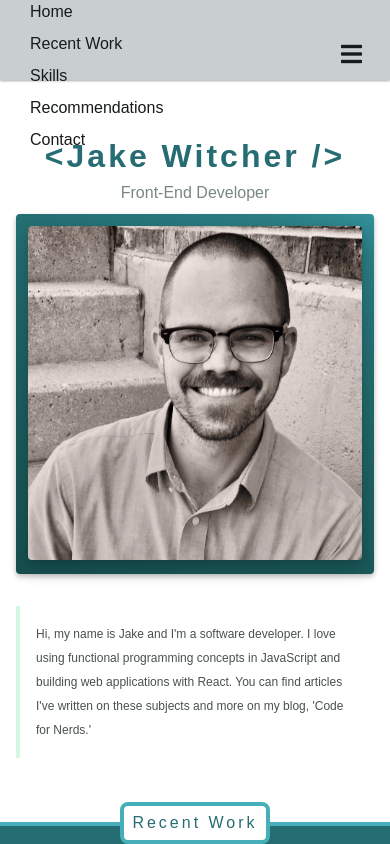
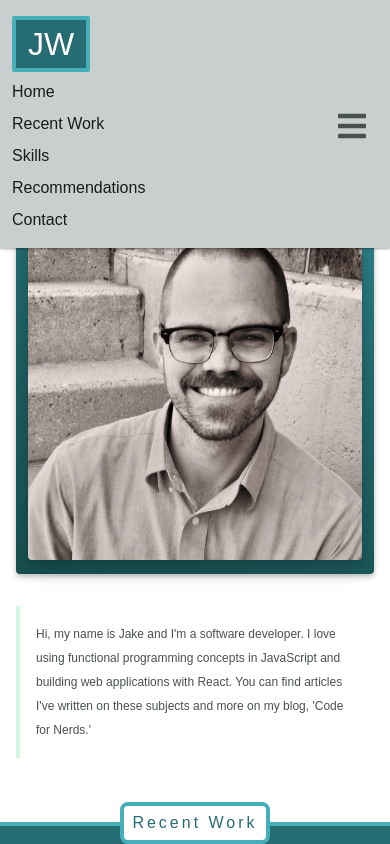
Before and after one commit to jakewitcher/React_Portfolio, a React (Create React App) app: page / in a window 390 px wide. Both pictures are taken after a click on the icon 359 px from the left and 48 px from the top of the page. Shown: the top 844 px of the page. Built offline with nearby package versions, Linux system fonts and the light colour scheme; no server answers; a web font is replaced by a local one.

Commit message:
style navbar, contacts, recommendations for mobile

```diff
--- a/public/index.html
+++ b/public/index.html
@@ -8,6 +8,13 @@
       content="width=device-width, initial-scale=1, shrink-to-fit=no"
     />
     <meta name="theme-color" content="#000000" />
+    <meta property="og:title" content="Jake Witcher | Portfolio" />
+    <meta
+      property="og:description"
+      content="A portfolio of React web applications by Jake Witcher"
+    />
+    <meta property="og:url" content="https://www.jakewitcher.com" />
+    <meta property="og:image" content="/images/portfolio-home.jpg" />
     <title>Jake Witcher | Portfolio</title>
     <link
       href="https://fonts.googleapis.com/css?family=Muli:300,400,600,700"
--- a/src/components/Navbar.tsx
+++ b/src/components/Navbar.tsx
@@ -27,23 +27,39 @@ class Navbar extends React.Component {
         </a>
         <i onClick={this.toggleNav} className="fas fa-bars navbar__hamburger" />
         <div className="navbar__link-box">
-          <a className={this.state.linkClass} href="#">
+          <a onClick={this.toggleNav} className={this.state.linkClass} href="#">
             <p className="navbar__link-text">Home</p>
           </a>
 
-          <a className={this.state.linkClass} href="#recent-works">
+          <a
+            onClick={this.toggleNav}
+            className={this.state.linkClass}
+            href="#recent-works"
+          >
             <p className="navbar__link-text">Recent Work</p>
           </a>
 
-          <a className={this.state.linkClass} href="#skills">
+          <a
+            onClick={this.toggleNav}
+            className={this.state.linkClass}
+            href="#skills"
+          >
             <p className="navbar__link-text">Skills</p>
           </a>
 
-          <a className={this.state.linkClass} href="#recommendations">
+          <a
+            onClick={this.toggleNav}
+            className={this.state.linkClass}
+            href="#recommendations"
+          >
             <p className="navbar__link-text">Recommendations</p>
           </a>
 
-          <a className={this.state.linkClass} href="#contact">
+          <a
+            onClick={this.toggleNav}
+            className={this.state.linkClass}
+            href="#contact"
+          >
             <p className="navbar__link-text">Contact</p>
           </a>
         </div>
--- a/src/components/Skills.tsx
+++ b/src/components/Skills.tsx
@@ -6,8 +6,8 @@ const Skills = () => {
   const developerSkills: string[] = [
     "React",
     "Redux",
+    "JavaScript",
     "TypeScript",
-    "JavaScript",
     "HTML",
     "CSS",
     "SASS",
--- a/src/styles/components/_contact.scss
+++ b/src/styles/components/_contact.scss
@@ -41,14 +41,14 @@
 
 .contact__brackets {
   color: $secondary-3;
-  display: none;
   font-family: $text;
-  font-size: $size-10;
+  font-size: $size-8;
   font-weight: 300;
   line-height: 0.5;
-  margin: 0 $size-6;
+  margin: 0 $size-4;
   padding: 0;
   @media (min-width: $breakpoint-2) {
     display: block;
+    font-size: $size-10;
   }
 }
--- a/src/styles/components/_navbar.scss
+++ b/src/styles/components/_navbar.scss
@@ -7,7 +7,7 @@
   flex-direction: column;
   font-family: $text;
   justify-content: center;
-  height: 8rem;
+  height: auto;
   margin: 0;
   padding: 0 $size-3;
   position: fixed;
@@ -17,6 +17,7 @@
   @media (min-width: $breakpoint-2) {
     align-items: center;
     flex-direction: row;
+    height: 8rem;
     justify-content: space-between;
   }
 }
@@ -28,9 +29,13 @@
   color: $white;
   font-size: $size-6;
   line-height: 1;
-  margin: 0 $size-4;
-  padding: $size-3 $size-5;
+  margin: $size-4 $size-4 0 0;
+  padding: $size-2 $size-3;
   text-decoration: none;
+  @media (min-width: $breakpoint-2) {
+    margin: 0 $size-4;
+    padding: $size-3 $size-5;
+  }
 }
 
 .navbar__brand-text {
@@ -46,7 +51,11 @@
 
 .navbar__link-box {
   display: flex;
+  flex-direction: column;
   padding: $size-2 0;
+  @media (min-width: $breakpoint-2) {
+    flex-direction: row;
+  }
 }
 
 .navbar__link-text {
@@ -57,12 +66,15 @@
 
 .navbar__link {
   color: $gray-9;
-  display: block;
+  display: none;
   font-size: $size-4;
   line-height: 1;
   margin: 0 $size-6;
   padding: 0;
   text-decoration: none;
+  @media (min-width: $breakpoint-2) {
+    display: block;
+  }
 }
 
 .navbar__link:hover,
@@ -70,14 +82,19 @@
   border-bottom: 3px solid $gray-5;
   margin-bottom: -3px;
   outline: none;
+  @media (max-width: $breakpoint-2) {
+    border-left: 3px solid $gray-4;
+    margin-left: 7px;
+    outline: none;
+  }
 }
 
 .navbar__link--show {
   color: $gray-9;
   display: block;
   font-size: $size-4;
-  margin: 0 $size-4 $size-2 10px;
-  padding-left: $size-2;
+  margin: 0 $size-4 $size-2 0;
+  padding-left: 0;
   text-decoration: none;
 }
 
@@ -106,37 +123,15 @@
 
 .navbar__hamburger {
   align-self: flex-end;
-  color: $gray-9;
+  color: $gray-7;
   cursor: pointer;
   display: block;
-  font-size: $size-5;
+  font-size: $size-6;
   justify-self: flex-start;
-  margin-top: $size-4;
-  padding: $size-3 $size-4 0 0;
+  margin: 0;
+  padding: $size-1 $size-3 0 0;
   position: absolute;
   @media (min-width: $breakpoint-2) {
     display: none;
   }
 }
-
-@media (max-width: $breakpoint-2) {
-  .navbar__brand {
-    margin: $size-4 $size-4 0 $size-4;
-    padding-left: $size-2;
-  }
-
-  .navbar__link-box {
-    flex-direction: column;
-  }
-
-  .navbar__link {
-    display: none;
-  }
-
-  .navbar__link--show:hover,
-  .navbar__link--show:focus {
-    border-left: 3px solid $gray-4;
-    margin-left: 7px;
-    outline: none;
-  }
-}
--- a/src/styles/components/_project.scss
+++ b/src/styles/components/_project.scss
@@ -17,13 +17,13 @@
   height: $size-11 - 1.4;
   margin: 0;
   padding: 0;
-  transition: background-image 0.25s ease;
   width: 100%;
   @media (min-width: 100.4rem) and (max-width: 104.4rem) {
     height: $size-13;
   }
   @media (min-width: $breakpoint-2) {
     height: $size-12;
+    transition: background-image 0.25s ease;
     width: $size-14;
   }
 }
@@ -45,8 +45,10 @@
 }
 
 .project__image-box:hover {
-  background-color: $primary-6;
-  background-image: none;
+  @media (min-width: $breakpoint-2) {
+    background-color: $primary-6;
+    background-image: none;
+  }
 }
 
 .project__link-box {
--- a/src/styles/components/_quote.scss
+++ b/src/styles/components/_quote.scss
@@ -11,6 +11,9 @@
   font-style: italic;
   line-height: 2;
   width: 100%;
+  @media (min-width: $breakpoint-1) {
+    font-size: $size-4;
+  }
   @media (min-width: $breakpoint-2) {
     border-left: $size-1 solid $secondary-4;
     font-size: $size-5;
@@ -31,6 +34,9 @@
   font-weight: 700;
   margin: 0;
   padding: 0;
+  @media (min-width: $breakpoint-1) {
+    font-size: $size-3;
+  }
   @media (min-width: $breakpoint-2) {
     font-size: $size-4;
   }
@@ -43,6 +49,9 @@
   font-weight: 300;
   margin: 0;
   padding: 0;
+  @media (min-width: $breakpoint-1) {
+    font-size: $size-3;
+  }
   @media (min-width: $breakpoint-2) {
     font-size: $size-4;
   }
@@ -54,6 +63,9 @@
   font-size: $size-2;
   margin: 0;
   padding: 0;
+  @media (min-width: $breakpoint-1) {
+    font-size: $size-3;
+  }
   @media (min-width: $breakpoint-2) {
     font-size: $size-4;
   }
--- a/src/styles/components/_recommendations.scss
+++ b/src/styles/components/_recommendations.scss
@@ -4,7 +4,14 @@
   border-top: $size-1 solid $primary-5;
   display: flex;
   flex-direction: column;
-  padding-bottom: 0;
+  padding: 0 $size-4 $size-5 $size-4;
+  @media (min-width: $breakpoint-1) {
+    padding-left: 25%;
+    padding-right: 25%;
+  }
+  @media (min-width: $breakpoint-2) {
+    padding: 0;
+  }
 }
 
 .recommendations__title-box {
@@ -40,6 +47,7 @@
   display: flex;
   flex-direction: column;
   margin: 0;
+  margin-top: $size-6;
   @media (min-width: $breakpoint-2) {
     margin: $size-8 0;
   }
@@ -47,23 +55,32 @@
 
 .recommendations__requests-box {
   align-items: center;
-  align-self: flex-end;
+  align-self: center;
   display: flex;
   margin: 0 $size-4;
   padding: 0;
+  @media (min-width: $breakpoint-2) {
+    alilgn-self: flex-end;
+  }
 }
 
 .recommendations__requests {
   align-self: flex-start;
   color: $primary-2;
   font-family: $text;
-  font-size: $size-4;
+  font-size: $size-2;
+  @media (min-width: $breakpoint-2) {
+    font-size: $size-4;
+  }
 }
 
 .recommendations__requests-hyphen {
   align-self: flex-end;
   color: $secondary-4;
   font-family: $text;
-  font-size: $size-5;
+  font-size: $size-3;
   margin: 0 $size-2;
+  @media (min-width: $breakpoint-2) {
+    font-size: $size-5;
+  }
 }
--- a/src/styles/components/_skill.scss
+++ b/src/styles/components/_skill.scss
@@ -4,7 +4,8 @@
   border-radius: $radius-2;
   display: flex;
   flex-direction: column;
-  margin: 0 auto;
+  margin: $size-4 auto;
+  padding: $size-5;
   width: 80%;
   @media (min-width: $breakpoint-2) {
     margin: $size-4;
--- a/src/styles/components/_skills.scss
+++ b/src/styles/components/_skills.scss
@@ -4,6 +4,14 @@
   display: flex;
   flex-direction: column;
   padding-bottom: $size-8;
+  @media (min-width: $breakpoint-1) {
+    padding-left: 20%;
+    padding-right: 20%;
+  }
+  @media (min-width: $breakpoint-2) {
+    padding: 0;
+    padding-bottom: $size-8;
+  }
 }
 
 .skills__title-box {
--- a/src/utils/data.ts
+++ b/src/utils/data.ts
@@ -34,7 +34,7 @@ export const quotes: IQuote[] = [
 export const projects: IProject[] = [
   {
     description:
-      "'Meal to List' is a responsive meal planning app that allows the user to save a list of meal ingredients and then later combine several meals into a single grocery list. My wife and I often forget about meals we've enjoyed in the past and neither of us likes making a grocery list. This application solves both problems.",
+      "'Meal to List' is a responsive meal planning app that allows the user to save a list of meal ingredients and then later combine several meals into a single grocery list. My wife and I often forget about meals we've enjoyed in the past and neither of us likes making a grocery list. This application was made to solve both problems.",
     image: "meal",
     name: "meal to list",
     sourceCode: "https://github.com/jakewitcher/React_Meal-to-List",
@@ -52,7 +52,7 @@ export const projects: IProject[] = [
   },
   {
     description:
-      "'The Pantry' is a proof of concept web application that makes donating to local shelters easy. The code for this project was written by John Son, Melissa Thompson, and myself at the 2018 HackCincy hackathon and won the Cincinnati prize track sponsored by Calibrity. The source code is available on GitHub but the project has yet to be deployed.",
+      "'The Pantry' is a proof of concept web application that makes donating to local shelters easy. The code for this project was written by John Son, Melissa Thompson, and myself at the 2018 HackCincy hackathon and won the Cincinnati prize track sponsored by Calibrity. The source code is available on GitHub however the project is not yet to be deployed.",
     image: "pantry",
     name: "the pantry",
     sourceCode: "https://github.com/jakewitcher/hackcincy-2018-frontend",
@@ -62,7 +62,7 @@ export const projects: IProject[] = [
   },
   {
     description:
-      "If you are reading or listening to this text, then you're already getting a taste of my portfolio site! It was the first project I built incorporating TypeScript with React and is styled by hand with care using CSS and SASS.",
+      "This website was the first project I built incorporating TypeScript with React. It is styled by hand using CSS and SASS and is hosted on Netlify.",
     image: "portfolio",
     name: "portfolio",
     sourceCode: "https://github.com/jakewitcher/React_Portfolio",
```
